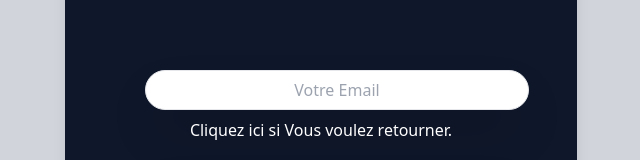
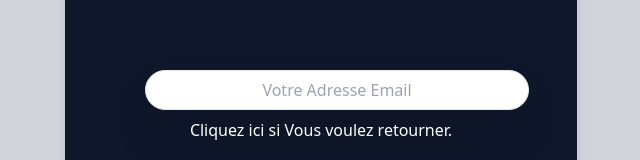
Before and after one commit to Kanel04/WebGenerator, a React (Vite) app: page /passwordforget in a window 1280 px wide. Shown: the part 322-482 px from the top of the page, without its empty margins (319-959 px from the left). Built offline with nearby package versions, Linux system fonts and the light colour scheme.

Commit message:
passwordforgot

```diff
--- a/src/pages/PasswordForget/index.jsx
+++ b/src/pages/PasswordForget/index.jsx
@@ -1,30 +1,64 @@
 import axios from 'axios'
 import React, { useState } from 'react'
 import { Button, Input, LinkButton } from '../../components/common/Buttons'
+import { BASE_URL } from '../../constant/url'
+const PasswordForgetPage = () => {
+  const [email, setEmail] = useState("");
+  const [error, setError] = useState("");
+  const [success, setSuccess] = useState("");
 
-const PasswordForgetPage = () => {
-  const [project, setproject] = useState("")
-  const passwordForgetProject = () => {
-    axios.post(`http://localhost:5000/`, { project }).then((data) => console.log(data)).catch(err => console.error(err))
-  }
+  const forgotPasswordHandler = async (e) => {
+    e.preventDefault();
+
+    const config = {
+      header: {
+        "Content-Type": "application/json",
+      },
+    };
+
+    try {
+      const { data } = await axios.post(
+        `${BASE_URL}/api/v1/auth/forgotpassword`,
+        { email },
+        config
+      );
+
+      setSuccess(data.data);
+    } catch (error) {
+      setError(error.response.data.error);
+      setEmail("");
+      setTimeout(() => {
+        setError("");
+      }, 5000);
+    }
+  };
 
   return (
 
     <>
       <div className=' bg-gray-300 w-full h-screen top-0 left-0'>
+         <form onSubmit={forgotPasswordHandler}>
         <div className=' shadow-lg max-w-lg mx-auto  w-5/6 h-screen   bg-slate-900 flex flex-col items-center justify-center '>
           <div className="mb-16 flex flex-col items-center justify-center">
             <h1 className="text-white font-sans text-3xl">Mot de passe Oublier</h1>
             <h2 className="text-white font-sans text-2xl mt-2">Entrer Votre Email</h2>
             <h1 className="text-white font-sans text-xl mt-2">Pour trouver Votre Compte</h1>
+              {error && <span className="text-white  bg-red-700 h-12 rounded-xl w-96 mt-5 px-2">{error}</span>}
+              {success && <span className="text-white  bg-green-700 h-12 rounded-xl w-96 mt-5 px-2">{success}</span>}
           </div>
 
-          <Input type="text" onChange={(e) => {
-            setproject(e.target.value)
-          }} placeholder='Votre Email' />
+          <Input
+              type="email"
+              required
+              id="email"
+              placeholder="Votre Adresse Email"
+              value={email}
+              onChange={(e) => setEmail(e.target.value)}
+          />
           <LinkButton page="/login">Cliquez ici si Vous voulez retourner.</LinkButton>
-          <Button onClick={passwordForgetProject} >Envoyer l' Email</Button>
+            <Button type="submit" >Envoyer l' Email</Button>
         </div>
+        </form>
       </div>
     </>
   )
--- a/src/pages/Register/index.jsx
+++ b/src/pages/Register/index.jsx
@@ -2,7 +2,7 @@ import axios from 'axios'
 import React, { useState } from 'react'
 import {BASE_URL} from '../../constant/url'
 import { Button , Input , LinkButton} from '../../components/common/Buttons'
-import Avatar from '../../assets/images/Avatar.png';
+import { useNavigate } from "react-router-dom";
 const RegisterPage = ({history}) => {
     const [firstname, setFirstname] = useState("");
     const [lastname, setLastname] = useState("");
@@ -10,6 +10,8 @@ const RegisterPage = ({history}) => {
     const [password, setPassword] = useState("");
     const [confirmpassword, setConfirmPassword] = useState("");
     const [error, setError] = useState("");
+
+    let navigate = useNavigate();
 
     const registerHandler = async (e) => {
         e.preventDefault();
@@ -50,6 +52,7 @@ const RegisterPage = ({history}) => {
                 setEmail("");
                 setPassword("");
                 setConfirmPassword("");
+                navigate("/createproject");
             }
 
             history.push("/");
@@ -76,7 +79,7 @@ const RegisterPage = ({history}) => {
             <div className="mb-2   mt-5 flex flex-col items-center justify-center">
                 <h1 className="text-white font-sans text-3xl">S'inscrire</h1>
                 <h2 className="text-white font-sans text-xl mt-2">Remplissez pour votre information</h2>
-                        {error && <span className="text-white  bg-red-700 h-9 rounded-xl w-96 mt-5 px-2 ">{error}</span>}
+                        {error && <span className="text-white  bg-red-700 h-12 rounded-xl w-96 mt-5 px-2 ">{error}</span>}
             </div>
 
             <Input
```
